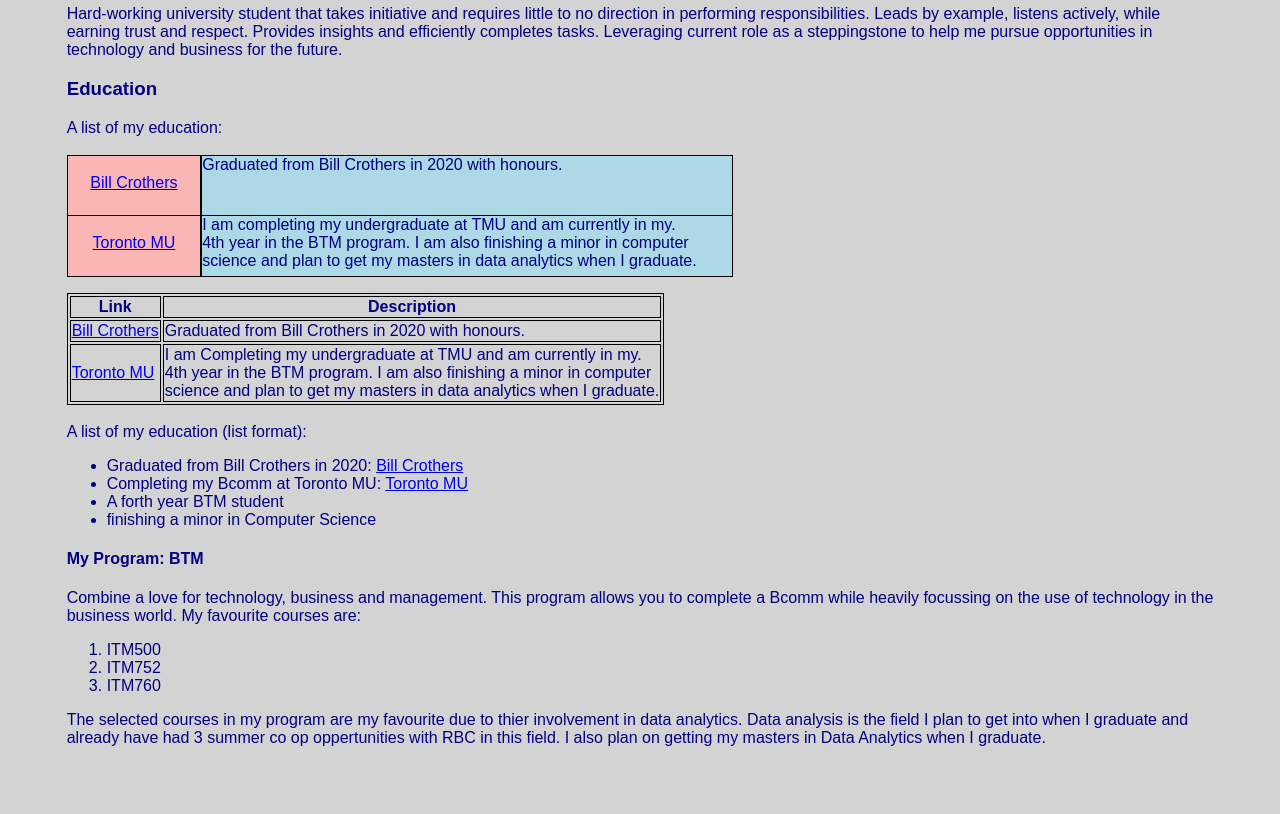
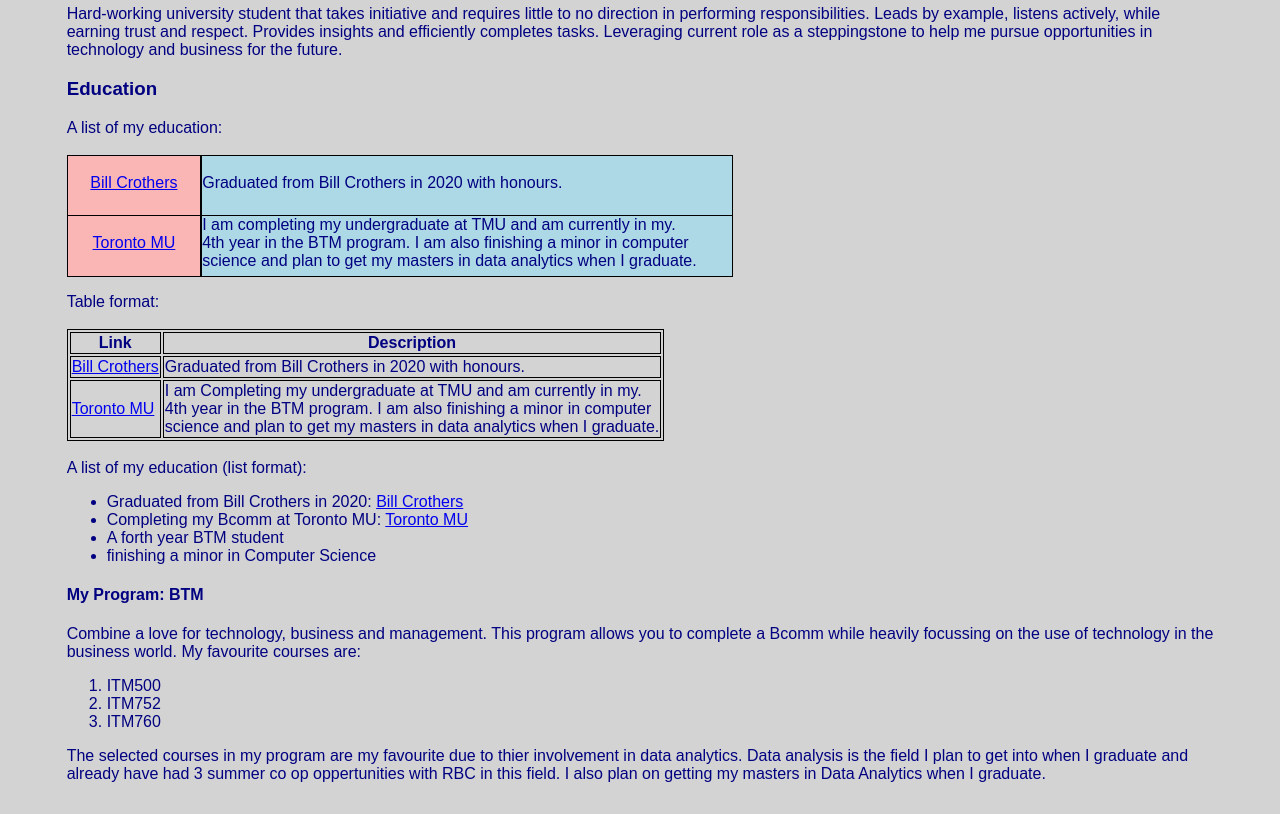
Before and after one commit to MichaelMacieri/michaelmacieri.github.io, a plain HTML site: page index.html in a window 1280 px wide. Shown: the part 255-1069 px from the top of the page. Drawn offline with Linux system fonts and the light colour scheme.

Commit message:
lab3 framework

```diff
--- a/index.html
+++ b/index.html
@@ -51,7 +51,7 @@
             <br><a href="https://sites.google.com/gapps.yrdsb.ca/bcssscoreboard/home?authuser=0">Bill Crothers</a>
         </div>
         <div class="child2">
-            <p4>Graduated from Bill Crothers in 2020 with honours.</p4>
+            <p4><br>Graduated from Bill Crothers in 2020 with honours.</p4>
         </div>
     </div>
 
@@ -68,6 +68,8 @@
 
     <main>
         <br>
+        <p1>Table format:</p1>
+        <br> <br>
         <table>
             <tr>
                 <th>Link</th>
--- a/style.css
+++ b/style.css
@@ -8,7 +8,9 @@
 a:hover {color: hotpink;}
 a:active {color: purple;}
 
-p1 { font-family: Arial; font-size: 12;}
+h2 {text-decoration: underline;}
+
+p1 { font-family: Arial; font-size: 12pt;}
 
 body { font-family: Arial; background-color: lightgrey; margin: 50pt; color: navy;}
 
```
